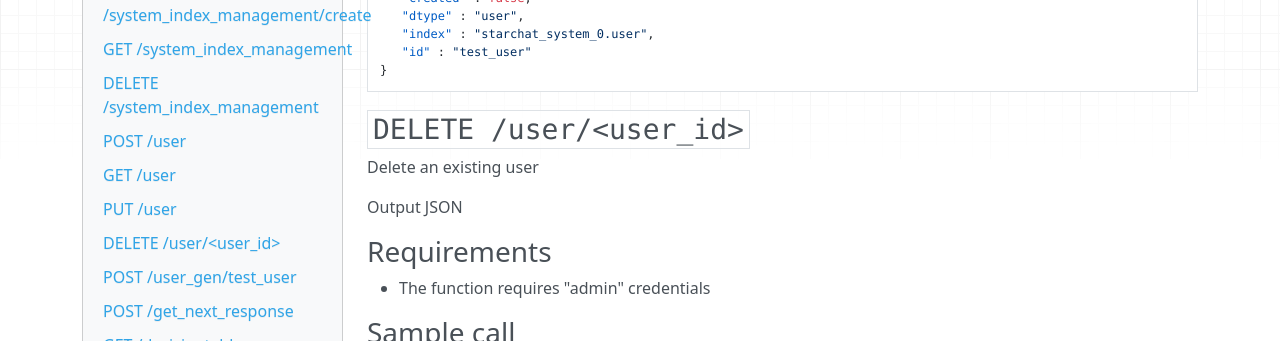
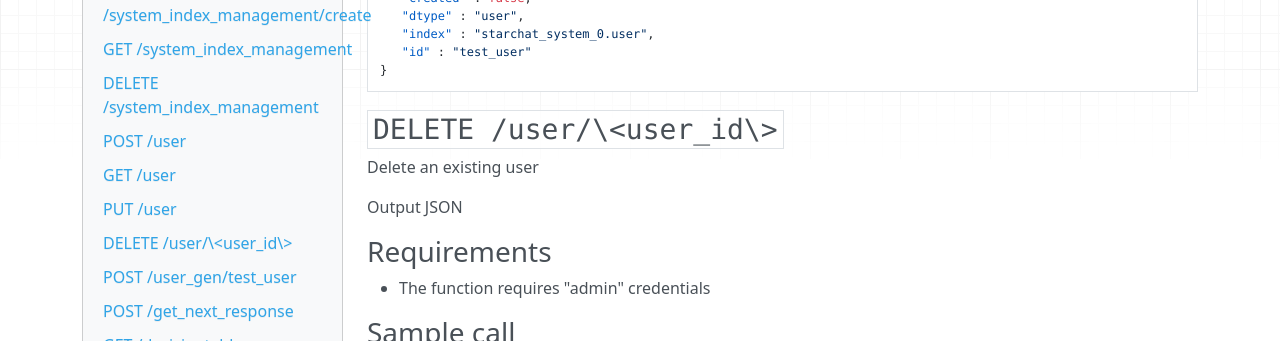
Before and after one commit to acollamati/starchat-doc, an MkDocs documentation site: the page built from docs/apis.md, in a window 1280 px wide and 900 px high, scrolled down 3256 px. Shown: the part 147-488 px from the top of the window. Built offline with MkDocs 1.6.1, drawn with Linux system fonts in a browser that asks for light colours; nearby versions of some CDN libraries; old or Windows-style settings are respelled for this version of MkDocs.

Commit message:
escaped url

````diff
--- a/docs/apis.md
+++ b/docs/apis.md
@@ -185,7 +185,7 @@ Sample response:
 }
 ```
 
-## `DELETE /user/<user_id>`
+## `DELETE /user/\<user_id\>`
 
 Delete an existing user
 
````
